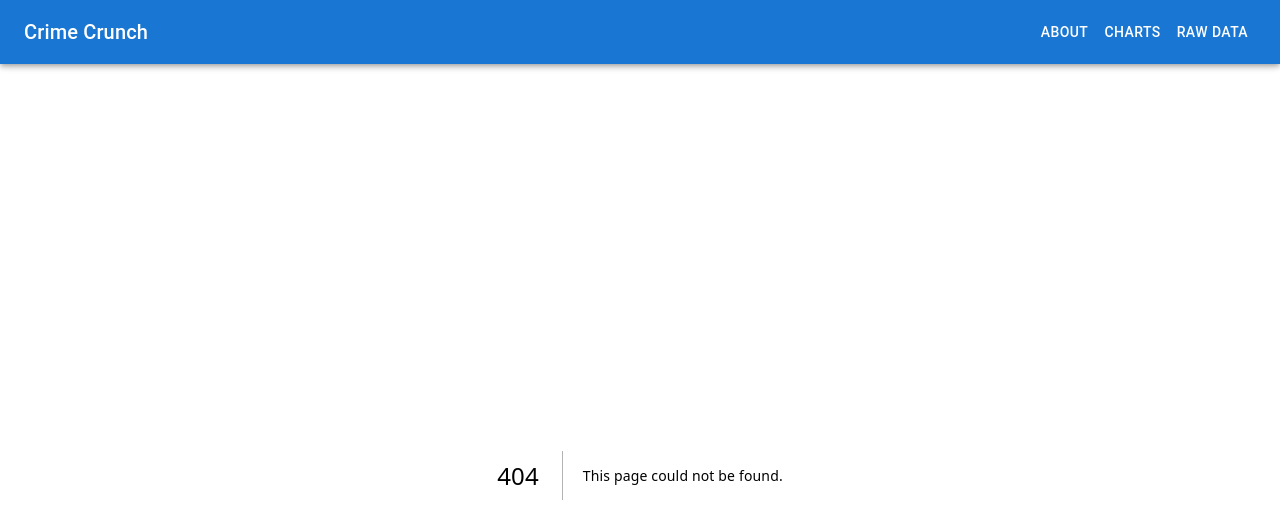
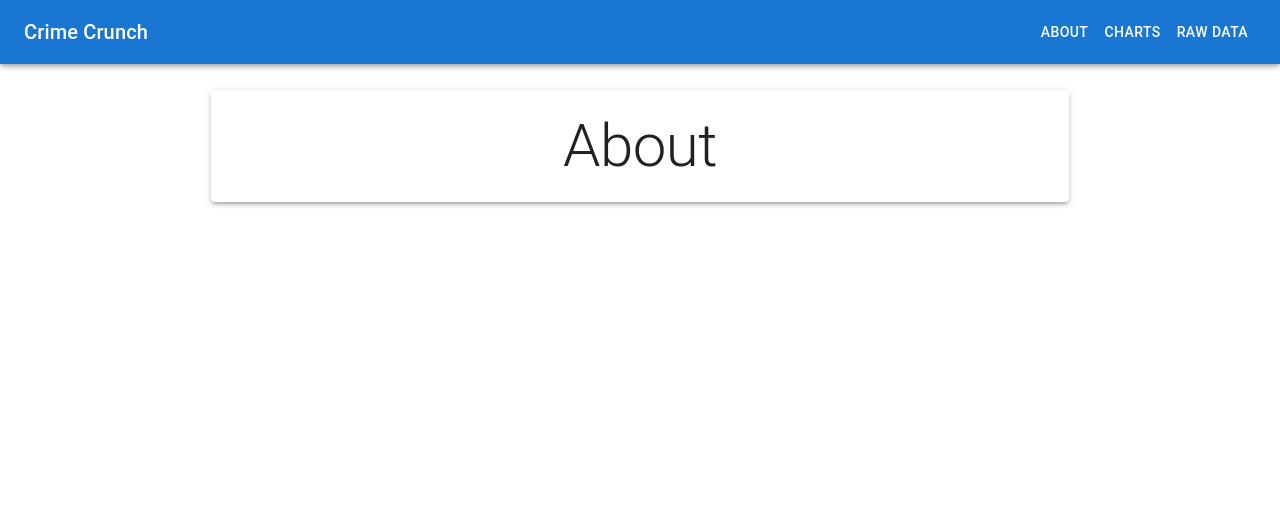
Before and after one commit to BigData712/frontend, a Next.js app in the folder atls-4214-project/: page /about in a window 1280 px wide. Before the commit this address had no page. Shown: the top 524 px of the page. Built offline with nearby package versions, Linux system fonts and the light colour scheme.

Commit message:
Basic about page

```diff
--- /dev/null
+++ b/atls-4214-project/src/pages/about.tsx
@@ -0,0 +1,31 @@
+import { Paper, Typography } from '@mui/material';
+import React from 'react'
+
+
+export default function AboutPage() {
+    return (
+        <>
+            <div
+                style={{
+                    padding: 15
+                }}
+            >
+                <Paper
+                    elevation={3}
+                    style={{
+                        maxWidth: '67vw',
+                        margin: 'auto',
+                        padding: '20px'
+                    }}
+                >
+                    <Typography
+                        variant='h2'
+                        textAlign='center'
+                    >
+                        About
+                    </Typography>
+                </Paper>
+            </div>
+        </>
+    );
+}
```
